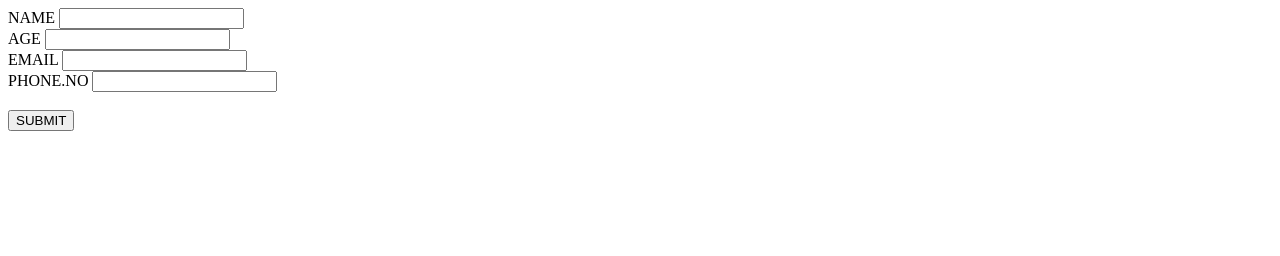
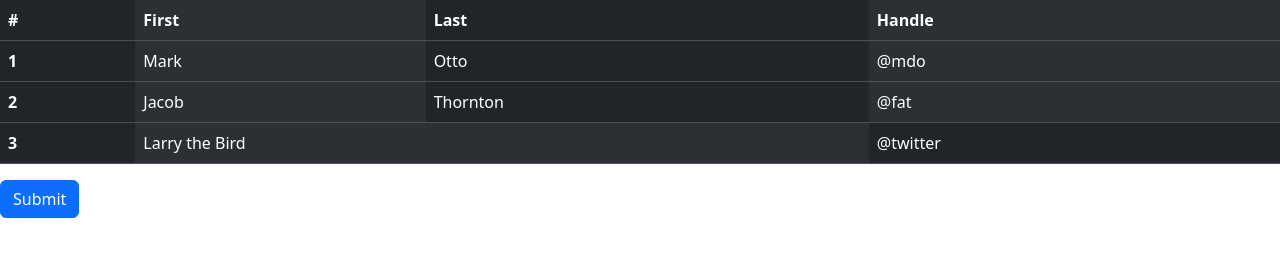
Before and after one commit to Sarthak-Khatri/trial, a plain HTML site: page index.html in a window 1280 px wide. Drawn offline with nearby package versions, Linux system fonts and the light colour scheme.

Commit message:
Update index.html

```diff
--- a/index.html
+++ b/index.html
@@ -4,23 +4,39 @@
     <meta charset="UTF-8">
     <meta name="viewport" content="width=device-width, initial-scale=1.0">
     <title>Document</title>
+    <script src="https://cdn.jsdelivr.net/npm/@popperjs/core@2.11.8/dist/umd/popper.min.js" integrity="sha384-I7E8VVD/ismYTF4hNIPjVp/Zjvgyol6VFvRkX/vR+Vc4jQkC+hVqc2pM8ODewa9r" crossorigin="anonymous"></script>
+    <script src="https://cdn.jsdelivr.net/npm/bootstrap@5.3.3/dist/js/bootstrap.min.js" integrity="sha384-0pUGZvbkm6XF6gxjEnlmuGrJXVbNuzT9qBBavbLwCsOGabYfZo0T0to5eqruptLy" crossorigin="anonymous"></script>
+    <link href="https://cdn.jsdelivr.net/npm/bootstrap@5.3.3/dist/css/bootstrap.min.css" rel="stylesheet" integrity="sha384-QWTKZyjpPEjISv5WaRU9OFeRpok6YctnYmDr5pNlyT2bRjXh0JMhjY6hW+ALEwIH" crossorigin="anonymous">
 </head>
 <body>
-    <form action="https://form.taxi/s/8oioo9mm" method="post">
-        <label for="Name">NAME</label>
-        <input type="text" id="Name" name="tara_name">
-        <br>
-        <label for="number">AGE</label>
-        <input type="number" id="number" name="tare_umar">
-        <br>
-        <label for="email">EMAIL</label>
-        <input type="email" id="email" name="tare_email_id">
-        <br>
-        <label for="phone.no">PHONE.NO</label>
-        <input type="tel" id="phone.no" name="tara_phone_no">
-        <br>
-        <br>
-        <button type="submit">SUBMIT</button>
-    </form>
+    <table class="table table-dark table-striped-columns">
+        <thead>
+          <tr>
+            <th scope="col">#</th>
+            <th scope="col">First</th>
+            <th scope="col">Last</th>
+            <th scope="col">Handle</th>
+          </tr>
+        </thead>
+        <tbody>
+          <tr>
+            <th scope="row">1</th>
+            <td>Mark</td>
+            <td>Otto</td>
+            <td>@mdo</td>
+          </tr>
+          <tr>
+            <th scope="row">2</th>
+            <td>Jacob</td>
+            <td>Thornton</td>
+            <td>@fat</td>
+          </tr>
+          <tr>
+            <th scope="row">3</th>
+            <td colspan="2">Larry the Bird</td>
+            <td>@twitter</td>
+          </tr>
+        </tbody>
+      </table>
+      <button class="btn btn-primary">Submit</button>
 </body>
-</html>
```
